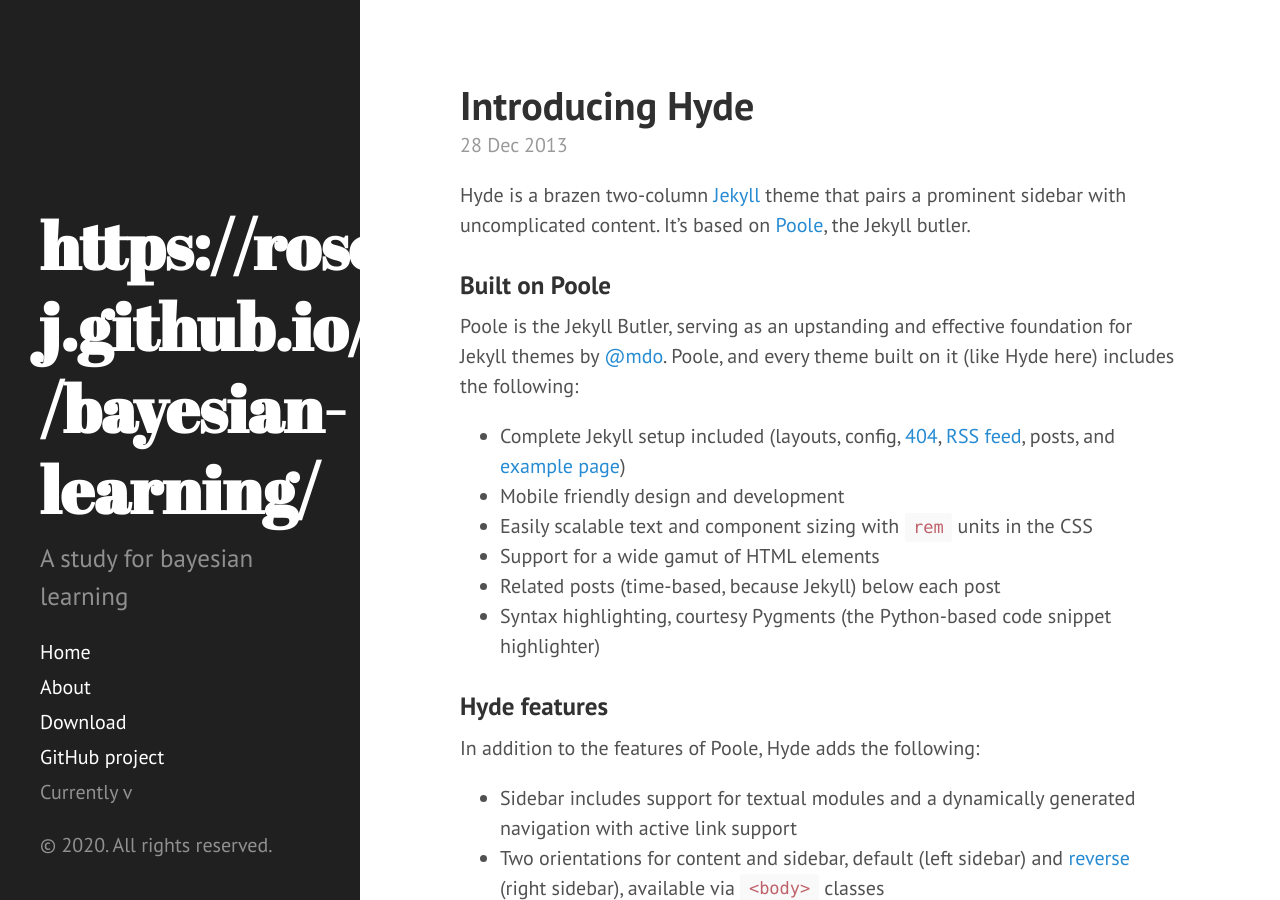
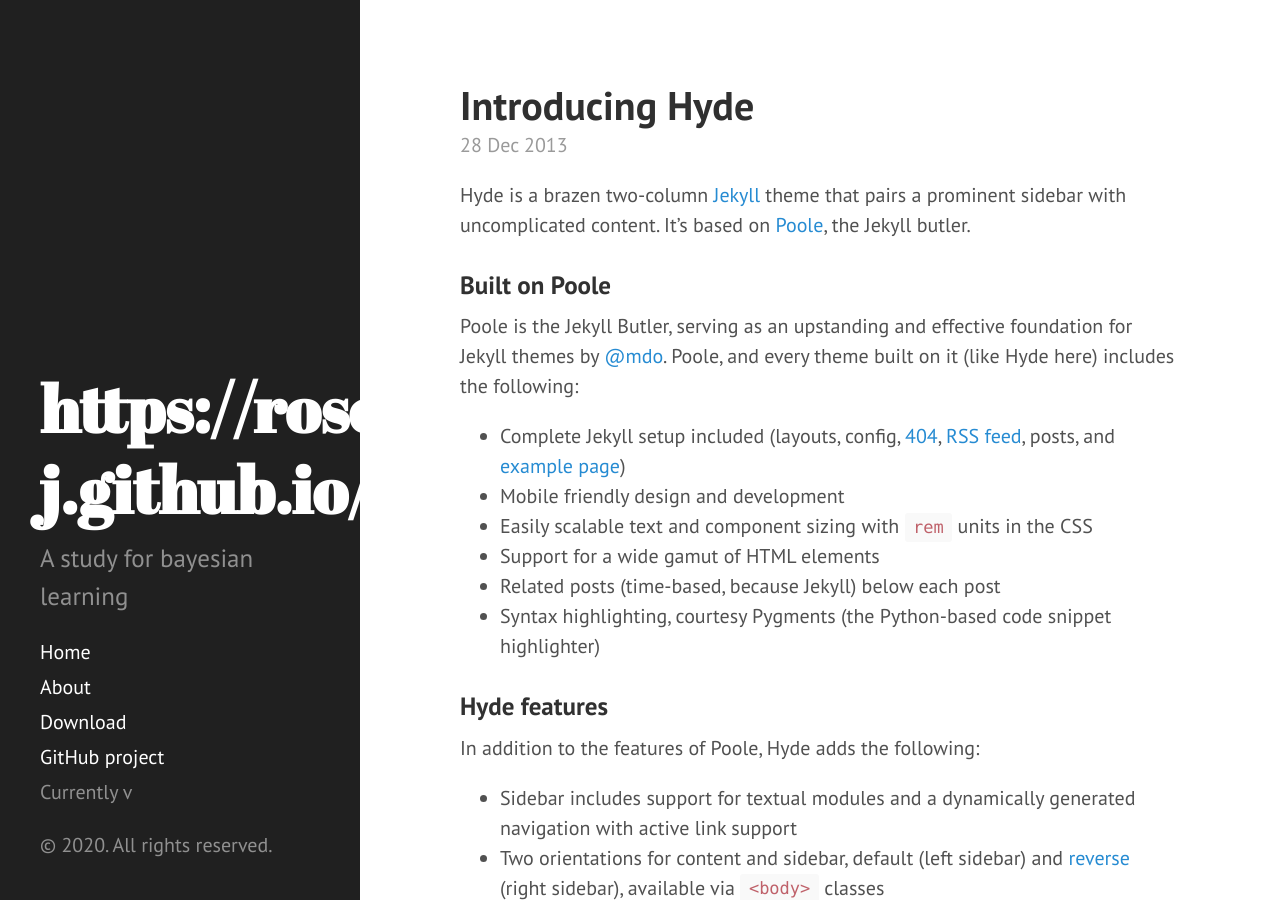
Before and after one commit to Rose-J/Bayesian, a Jekyll site: the page built from index.html, in a window 1280 px wide and 900 px high. Built offline with Jekyll 4.4.1, drawn with Linux system fonts in a browser that asks for light colours; Markdown is read by kramdown in place of the engine named in the settings; the list of posts is cut into pages by our own code.

Commit message:
Update sidebar.html

```diff
--- a/_includes/sidebar.html
+++ b/_includes/sidebar.html
@@ -2,8 +2,8 @@
   <div class="container sidebar-sticky">
     <div class="sidebar-about">
       <h1>
-        <a href="{{ site.url }}">
-          {{ site.url }} {{site.baseurl}}
+        <a href="{{ site.url }}{{site.base_url}}">
+          {{ site.url }}
         </a>
       </h1>
       <p class="lead">{{ site.description }}</p>
```
